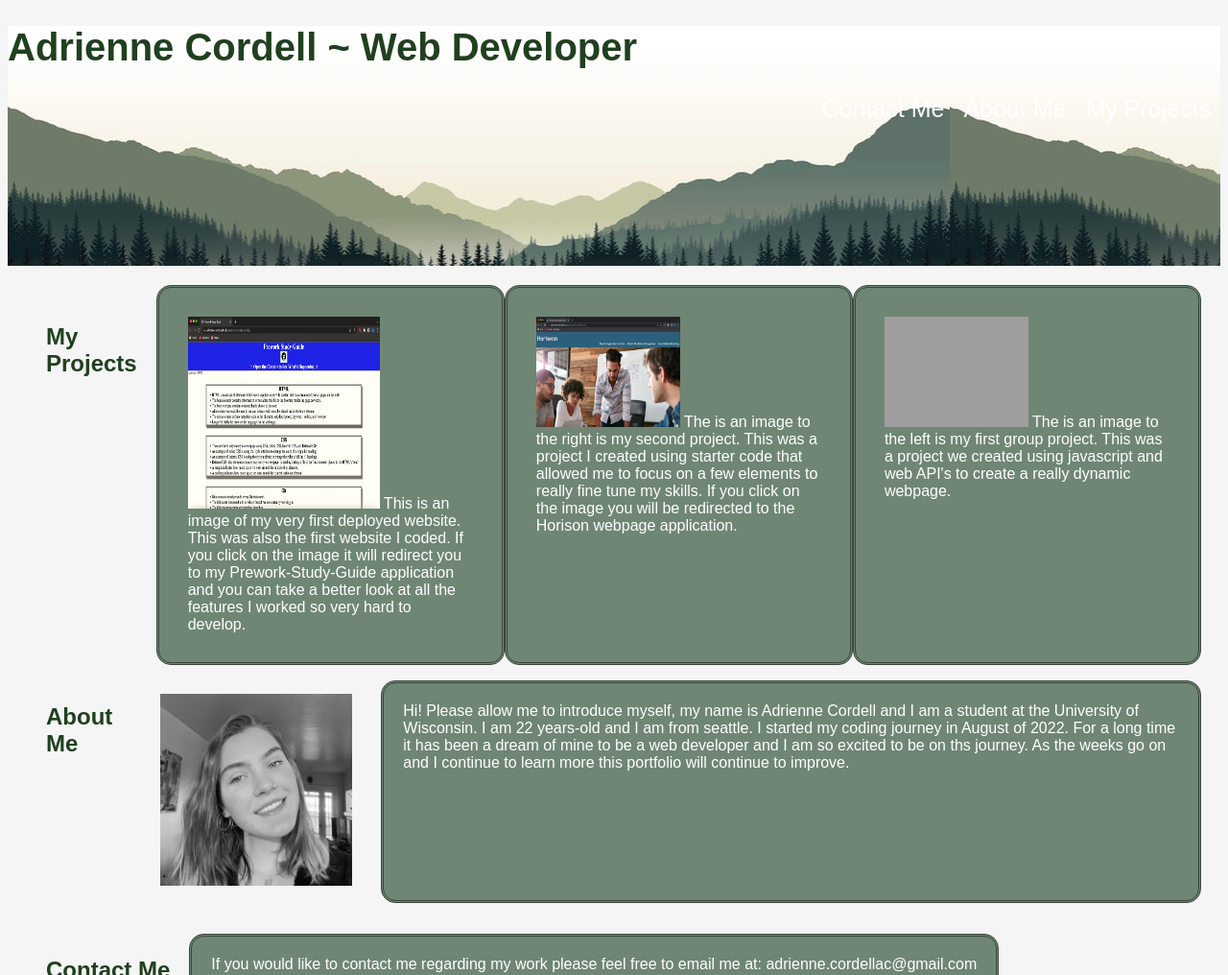
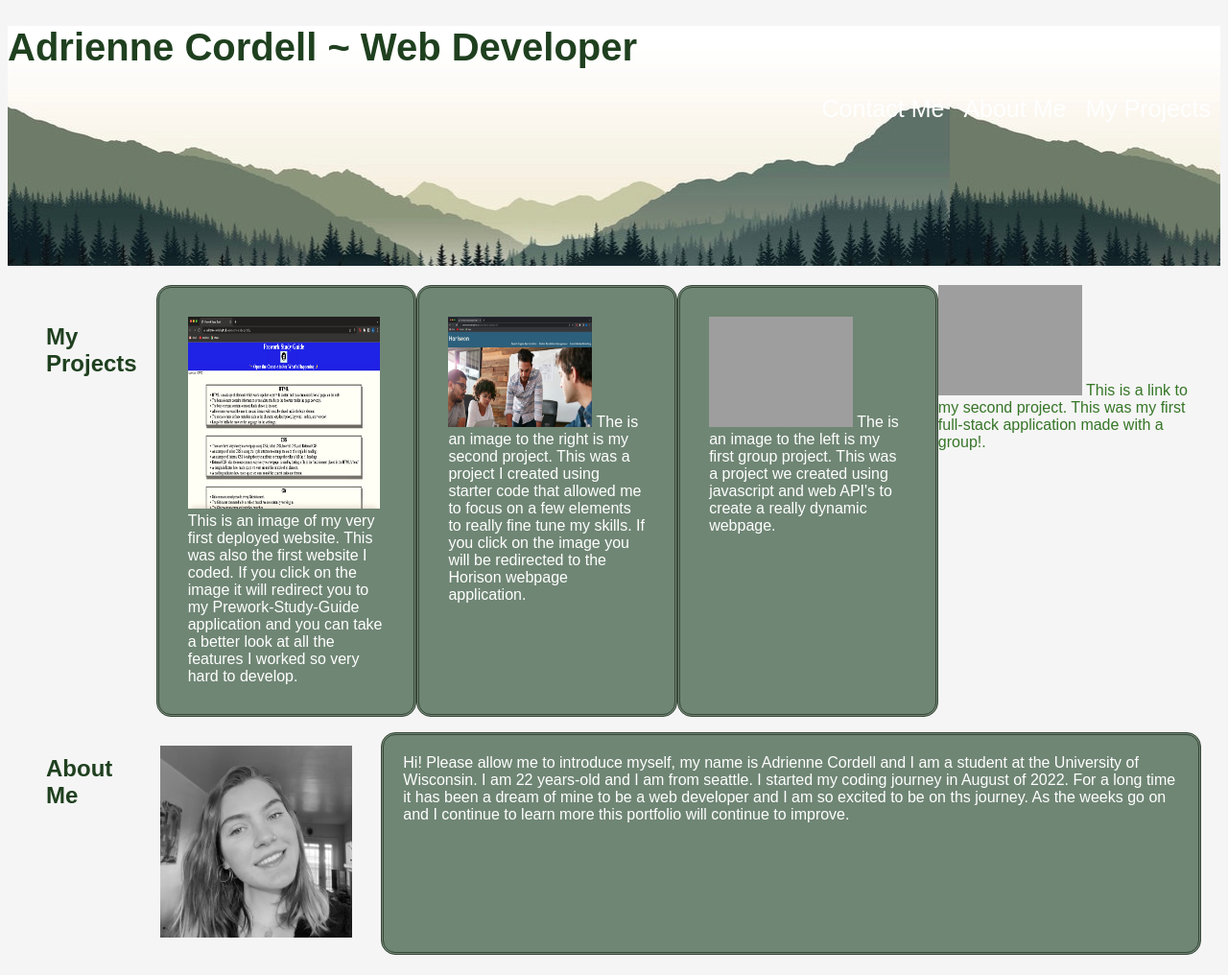
Before and after one commit to adriennecordell/portfolio, a plain HTML site: page index.html in a window 1280 px wide. Shown: the top 1016 px of the page at 96% size. Drawn offline with Linux system fonts and the light colour scheme; grey boxes are pictures that could not be loaded.

Commit message:
added link to second group project

```diff
--- a/index.html
+++ b/index.html
@@ -44,7 +44,11 @@
 
                The is an image to the left is my first group project. This was a project we created using javascript and web API's to create a really dynamic webpage.
            </div>
+            <div class="projectpic4">
+                <a href="https://secret-hamlet-03727.herokuapp.com/login"><img src="./Screen Shot 2022-10-17 at 8.55.42 PM.png" alt="My second group project" width="150px" height="115px" ></a>
 
+               This is a link to my second project. This was my first full-stack application made with a group!.
+           </div>
         </section>
         <section id="about-me" class="about-me">
             <h2>About Me
```
